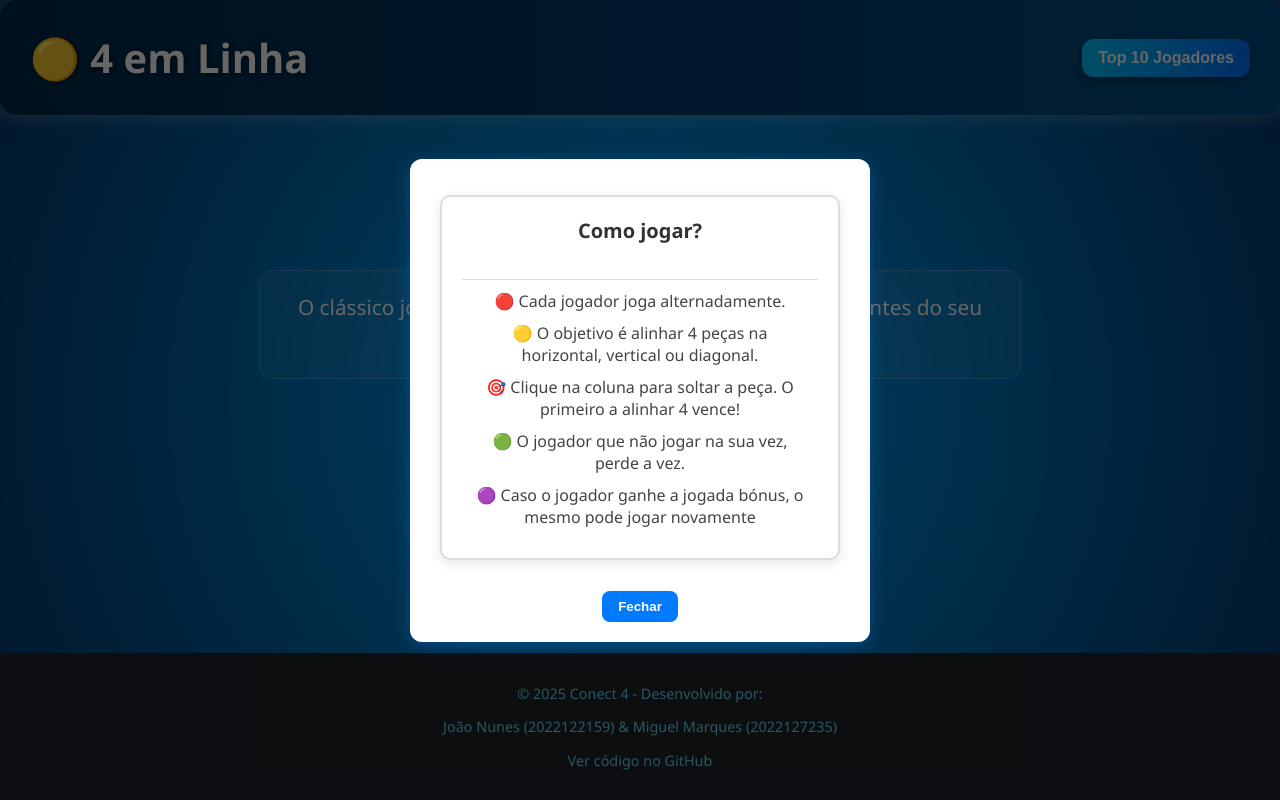
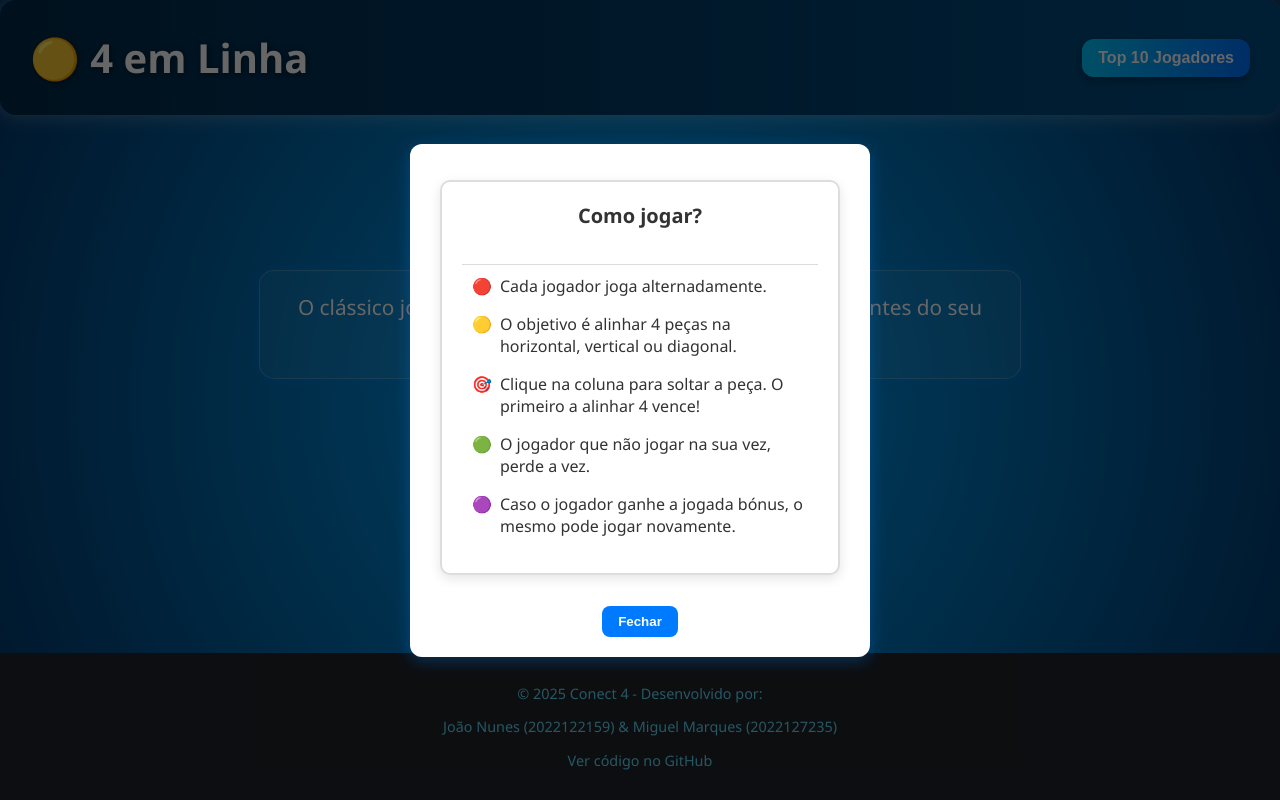
Before and after one commit to Nunes003/4-em-linha-1, a React (Create React App) app: page / in a window 1280 px wide. Both pictures are taken after a click on the button "Como jogar?". Built offline with nearby package versions, Linux system fonts and the light colour scheme.

Commit message:
Ajuste de css

```diff
--- a/src/Components/welcome/gameModeSelector.jsx
+++ b/src/Components/welcome/gameModeSelector.jsx
@@ -17,6 +17,9 @@ export default function GameModeSelector({
   setPlayer3Name,
   validatePlayers,
 }) {
+
+
+
   return (
     <>
       <p className="welcome-description">
--- a/src/Components/welcome/welcome.jsx
+++ b/src/Components/welcome/welcome.jsx
@@ -4,18 +4,22 @@ import GameModeSelector from './gameModeSelector';
 import Board from '../Board/board';
 
 export default function Welcome() {
+  // Estados relacionados a configuração do jogo
   const [selectedMode, setSelectedMode] = useState('');
+  const [player1Name, setPlayer1Name] = useState('');
+  const [player2Name, setPlayer2Name] = useState('');
+  const [player3Name, setPlayer3Name] = useState('');
   const [player1Piece, setPlayer1Piece] = useState('R');
   const [player2Piece, setPlayer2Piece] = useState('Y');
   const [player3Piece, setPlayer3Piece] = useState('R');
-  const [player1Name, setPlayer1Name] = useState('');
-  const [player2Name, setPlayer2Name] = useState('');
-  const [player3Name, setPlayer3Name] = useState('');
+
+  // Estados relacionados a UI
   const [showInstructions, setShowInstructions] = useState(false);
   const [popupMessage, setPopupMessage] = useState('');
   const [showPopup, setShowPopup] = useState(false);
   const [gameStarted, setGameStarted] = useState(false);
 
+  // Validação dos dados antes de iniciar o jogo
   const validatePlayers = () => {
     console.log('Modo de Jogo Selecionado:', selectedMode);
 
@@ -26,9 +30,7 @@ export default function Welcome() {
         return false;
       }
 
-      if (
-        player1Name.trim().toLowerCase() === player2Name.trim().toLowerCase()
-      ) {
+      if (player1Name.trim().toLowerCase() === player2Name.trim().toLowerCase()) {
         setPopupMessage('Os nomes dos jogadores não podem ser iguais.');
         setShowPopup(true);
         return false;
@@ -50,25 +52,40 @@ export default function Welcome() {
     }
 
     setGameStarted(true);
+
     document.querySelector('.return-btn').style.display = 'block';
     document.querySelector('.top10-btn').style.display = 'none';
-
     return true;
   };
 
+  // Conteúdo das instruções
   const instructionsContent = (
     <div className="instructions-container">
       <span className="instructions-title">Como jogar?</span>
       <div className="instructions-content">
-        <span className="instructions-text">🔴 Cada jogador joga alternadamente.</span>
-        <span className="instructions-text">🟡 O objetivo é alinhar 4 peças na horizontal, vertical ou diagonal.</span>
-        <span className="instructions-text">🎯 Clique na coluna para soltar a peça. O primeiro a alinhar 4 vence!</span>
-        <span className="instructions-text">🟢 O jogador que não jogar na sua vez, perde a vez.</span>
-        <span className="instructions-text">🟣 Caso o jogador ganhe a jogada bónus, o mesmo pode jogar novamente</span>
+        <div className="instruction-row">
+          <span className="instructions-text">🔴</span>
+          <span>Cada jogador joga alternadamente.</span>
+        </div>
+        <div className="instruction-row">
+          <span className="instructions-text">🟡</span>
+          <span>O objetivo é alinhar 4 peças na horizontal, vertical ou diagonal.</span>
+        </div>
+        <div className="instruction-row">
+          <span className="instructions-text">🎯</span>
+          <span>Clique na coluna para soltar a peça. O primeiro a alinhar 4 vence!</span>
+        </div>
+        <div className="instruction-row">
+          <span className="instructions-text">🟢</span>
+          <span>O jogador que não jogar na sua vez, perde a vez.</span>
+        </div>
+        <div className="instruction-row">
+          <span className="instructions-text">🟣</span>
+          <span>Caso o jogador ganhe a jogada bónus, o mesmo pode jogar novamente.</span>
+        </div>
       </div>
     </div>
   );
-
 
   return (
     <div className="welcome-container">
@@ -123,11 +140,17 @@ export default function Welcome() {
       </button>
 
       {showInstructions && (
-        <Popup message={instructionsContent} onClose={() => setShowInstructions(false)} />
+        <Popup
+          message={instructionsContent}
+          onClose={() => setShowInstructions(false)}
+        />
       )}
 
       {showPopup && (
-        <Popup message={popupMessage} onClose={() => setShowPopup(false)} />
+        <Popup
+          message={popupMessage}
+          onClose={() => setShowPopup(false)}
+        />
       )}
     </div>
   );
--- a/src/Styles/Board/Board.css
+++ b/src/Styles/Board/Board.css
@@ -263,7 +263,7 @@
 }
 
 .player-info {
-  margin-top: 20px;
+  margin-top: 36px;
   display: flex;
   align-items: center;
   gap: 12px;
--- a/src/Styles/PopUp/PopUp.css
+++ b/src/Styles/PopUp/PopUp.css
@@ -1,3 +1,4 @@
+/* Overlay escurecido para o fundo do pop-up */
 .popup-overlay {
   position: fixed;
   top: 0;
@@ -11,23 +12,50 @@
   z-index: 1000;
 }
 
+/* Caixa do pop-up */
 .popup-box {
-    background: #fff;
+  background-color: #fff;
   color: #333;
   padding: 20px 30px;
   border-radius: 12px;
   box-shadow: 0 4px 15px rgba(0, 132, 255, 0.3);
   max-width: 400px;
+  width: 90%;
   text-align: center;
 }
 
+/* Botão para fechar o pop-up */
 .popup-close-btn {
   margin-top: 15px;
   padding: 8px 16px;
+  background-color: #007bff;
+  color: #fff;
+  font-weight: bold;
   border: none;
-    background: #007bff;
-    color: white;
-    font-weight: bold;
   border-radius: 8px;
   cursor: pointer;
+  transition: background-color 0.3s ease;
 }
+
+.popup-close-btn:hover {
+  background-color: #0056b3;
+}
+
+/* Instruções */
+.instruction-row {
+  display: flex;
+  gap: 8px;
+  align-items: flex-start;
+  margin-bottom: 6px;
+}
+
+.instructions-text {
+  font-weight: bold;
+}
+
+/* Texto das instruções */
+.instruction-row span:not([class]) {
+  text-align: left;
+  flex: 1;
+  word-break: break-word;
+}
```
Lines whose indentation alone changed are shown as unchanged.
